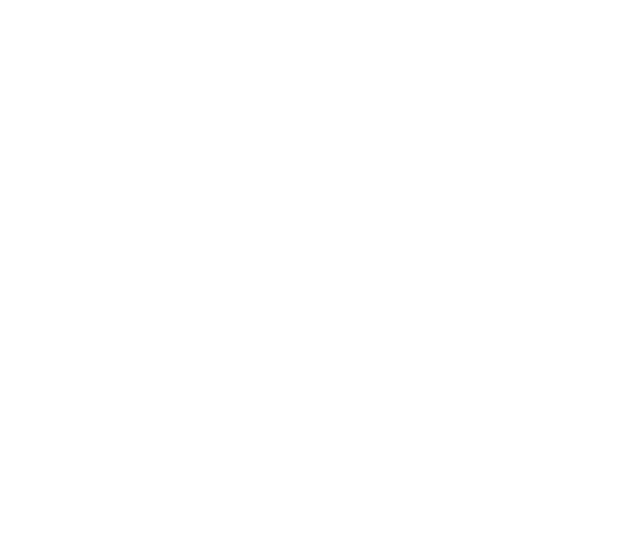
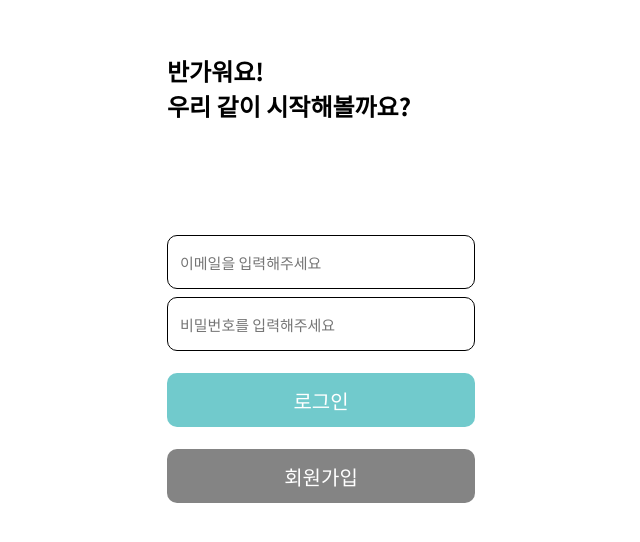
Before and after one commit to bigone-77/threeout_front, a React (Create React App) app: page /auth/signIn in a window 1280 px wide. Before the commit this address had no page. Shown: the part 122-664 px from the top of the page, without its empty margins (319-959 px from the left). Built offline with nearby package versions, Linux system fonts and the light colour scheme.

Commit message:
[FEAT] 로그인

```diff
--- a/src/pages/MainPage.jsx
+++ b/src/pages/MainPage.jsx
@@ -7,7 +7,7 @@
   const navigate = useNavigate();
 
   const goToLogin = () => {
-    navigate("/auth/login");
+    navigate("/auth/signin");
   };
 
   return (
--- a/src/pages/auth/Login.jsx
+++ b/src/pages/auth/Login.jsx
@@ -20,7 +20,7 @@
   };
 
   const goToSign = () => {
-    navigate("/auth/signUp");
+    navigate("/auth/sign");
   };
 
   return (
--- a/src/pages/auth/SetProfile.jsx
+++ b/src/pages/auth/SetProfile.jsx
@@ -57,11 +57,11 @@
       })
       .then(function (response) {
         console.log(response);
+        navigate("/main");
       })
       .catch(function (error) {
         console.log(error);
       });
-    navigate("/main");
   };
 
   return (
--- /dev/null
+++ b/src/pages/auth/SignIn.jsx
@@ -0,0 +1,67 @@
+import React, { useState } from "react";
+import styled from "styled-components";
+import { Button, Wrapper, InputBox } from "../../styles/Common";
+import { useNavigate } from "react-router-dom";
+import axios from "axios";
+
+export default function SignIn() {
+  const [email, setEmail] = useState("");
+  const [password, setPassword] = useState("");
+  const navigate = useNavigate();
+
+  const handleSubmit = () => {
+    axios
+      .post("http://localhost:8080/3out/signin", {
+        email: email,
+        password: password,
+      })
+      .then(function (response) {
+        console.log(response);
+        navigate("/main");
+      })
+      .catch(function (error) {
+        console.log(error);
+      });
+  };
+
+  const goToSign = () => {
+    navigate("/auth/signUp");
+  };
+
+  return (
+    <Wrapper>
+      <Title>
+        반가워요!
+        <br />
+        우리 같이 시작해볼까요?
+      </Title>
+      <InputBox
+        name="email"
+        placeholder="이메일을 입력해주세요"
+        value={email}
+        onChange={(e) => setEmail(e.target.value)}
+        margintop="32px"
+      />
+      <InputBox
+        name="password"
+        placeholder="비밀번호를 입력해주세요"
+        type="password"
+        value={password}
+        onChange={(e) => setPassword(e.target.value)}
+      />
+
+      <Button color="#71CACC" onClick={handleSubmit}>
+        로그인
+      </Button>
+      <Button onClick={goToSign} color="#848484">
+        회원가입
+      </Button>
+    </Wrapper>
+  );
+}
+
+const Title = styled.div`
+  font-size: 24px;
+  font-weight: 700;
+  margin-bottom: 80px;
+`;
--- a/src/router/Routes.jsx
+++ b/src/router/Routes.jsx
@@ -1,6 +1,6 @@
 import { Route, Routes as ReactRouters } from "react-router-dom";
 import MainPage from "../pages/MainPage";
-import Login from "../pages/auth/Login";
+import SignIn from "../pages/auth/SignIn";
 import SignUp from "../pages/auth/SignUp";
 import Main from "./../pages/Home/Main";
 import SetProfile from "../pages/auth/SetProfile";
@@ -16,7 +16,7 @@
     <>
       <ReactRouters>
         <Route path="/auth">
-          <Route path="login" element={<Login />} />
+          <Route path="signIn" element={<SignIn />} />
           <Route path="signUp" element={<SignUp />} />
           <Route path="setProfile" element={<SetProfile />} />
         </Route>
--- a/src/styles/Common.js
+++ b/src/styles/Common.js
@@ -13,7 +13,7 @@
   margin-top: ${(props) => props.margintop || "22px"};
 `;
 
-export const Wrapper = styled.form`
+export const Wrapper = styled.div`
   display: flex;
   flex-direction: column;
   justify-content: center;
```
